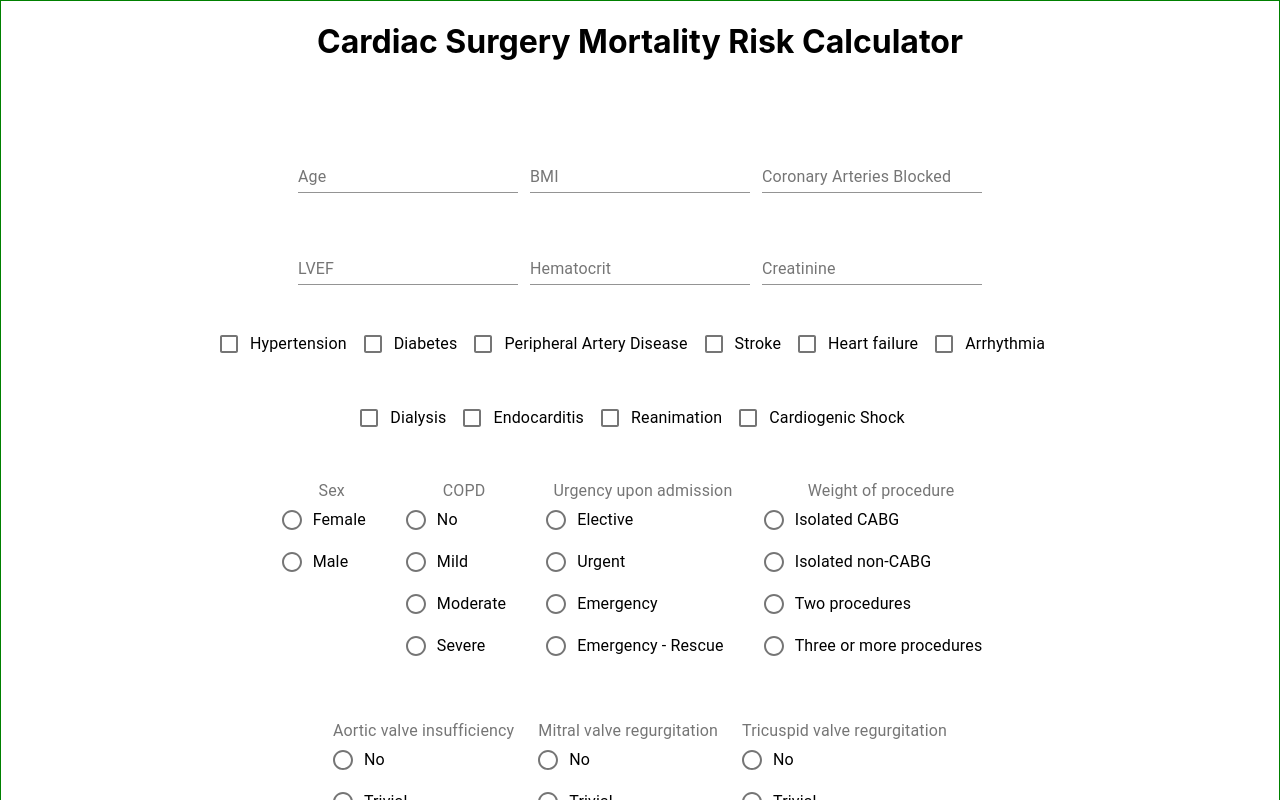
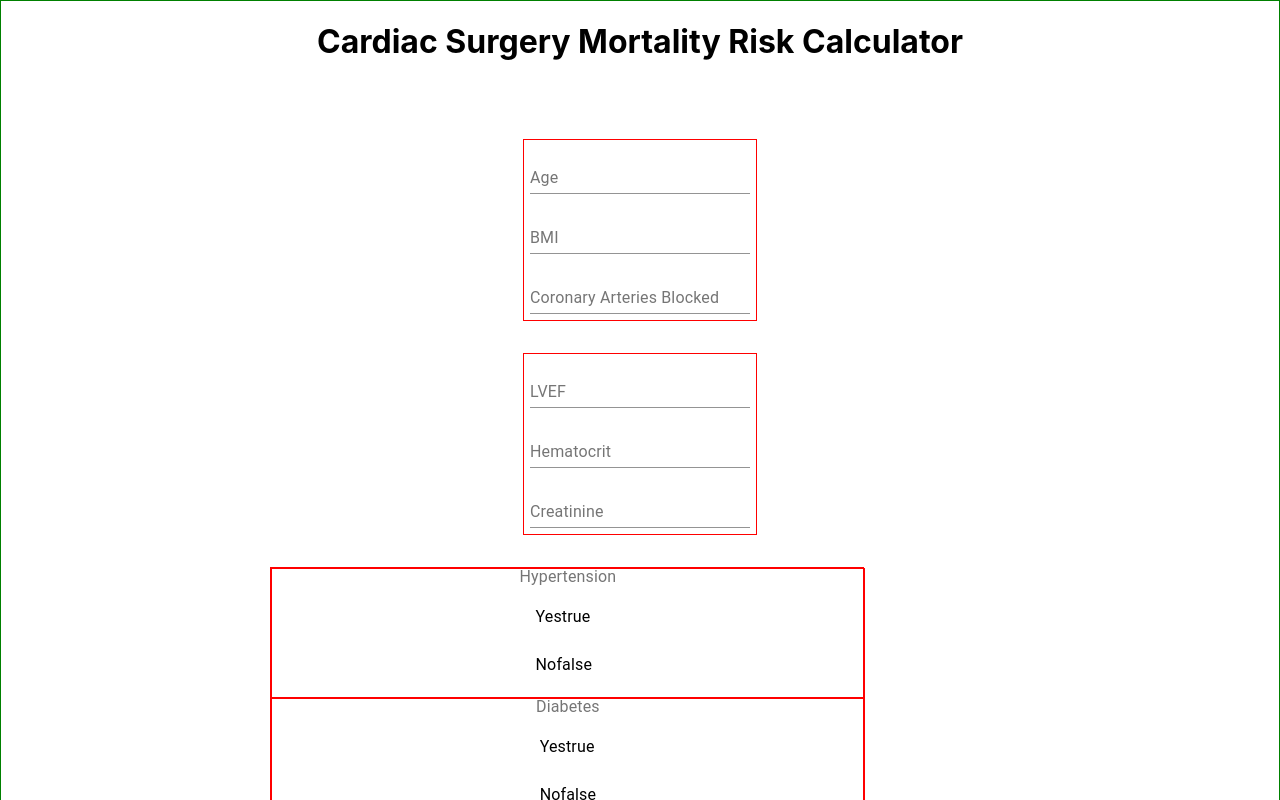
Before and after one commit to santiag0m/cardio-client, a React (Create React App) app: page / in a window 1280 px wide. Shown: the top 800 px of the page. Built offline with nearby package versions, Linux system fonts and the light colour scheme.

Commit message:
Working changes

```diff
--- a/src/components/Field.js
+++ b/src/components/Field.js
@@ -8,6 +8,8 @@ import {
   FormLabel,
   Checkbox,
 } from "@material-ui/core";
+
+import ListSelectionField from "./ListSelectionField.js";
 
 export default function Field({
   field_name,
@@ -38,17 +40,11 @@ export default function Field({
       );
     } else {
       input_field = (
-        <FormControlLabel
-          control={
-            <Checkbox
-              checked={fieldValue}
-              label={field_name}
-              onChange={handleCheckboxChange}
-            />
-          }
-          label={field_name}
-          //   labelPlacement="start"
-        ></FormControlLabel>
+        <ListSelectionField
+          field_name={field_name}
+          options={{ Yes: "true", No: "false" }}
+          formUpdate={formUpdate}
+        />
       );
     }
   } else {
--- /dev/null
+++ b/src/components/ListSelectionField.js
@@ -0,0 +1,40 @@
+import React, { useState, useEffect } from "react";
+import {
+  FormControl,
+  FormLabel,
+  List,
+  ListItem,
+  ListItemText,
+} from "@material-ui/core";
+
+export default function ListSelectionField({
+  field_name,
+  options,
+  formUpdate,
+}) {
+  const [fieldValue, setFieldValue] = useState(null);
+
+  useEffect(() => {
+    console.log(field_name, fieldValue)
+    formUpdate(field_name, fieldValue);
+  }, [field_name, fieldValue]);
+
+  return (
+    <FormControl>
+      <FormLabel component="legend">{field_name}</FormLabel>
+      <List>
+        {Object.entries(options).map((text, value) => {
+          return (
+            <ListItem
+              button
+              selected={value === fieldValue}
+              onClick={() => setFieldValue(value)}
+            >
+              <ListItemText primary={text} />
+            </ListItem>
+          );
+        })}
+      </List>
+    </FormControl>
+  );
+}
--- a/src/views/Form.js
+++ b/src/views/Form.js
@@ -2,6 +2,25 @@ import React, { useState, useCallback } from "react";
 
 import Field from "../components/Field.js";
 import { Button, FormControl, FormGroup, makeStyles } from "@material-ui/core";
+
+
+async function postData(url = '', data = {}) {
+  // Default options are marked with *
+  const bodyData = JSON.stringify(data)
+  console.log(bodyData)
+  const response = await fetch(url, {
+    method: 'POST', // *GET, POST, PUT, DELETE, etc.
+    mode: 'no-cors', // no-cors, *cors, same-origin
+    cache: 'no-cache', // *default, no-cache, reload, force-cache, only-if-cached
+    // credentials: 'same-origin', // include, *same-origin, omit
+    headers: {
+      'Content-Type': 'application/json'
+      // 'Content-Type': 'application/x-www-form-urlencoded',
+    },
+    body: bodyData // body data type must match "Content-Type" header
+  });
+  return response.json(); // parses JSON response into native JavaScript objects
+}
 
 function requestUpdate(field_name, value, formRequest, setRequest) {
   if ((value !== undefined) & (value !== null) & (value !== "")) {
@@ -17,6 +36,7 @@ const useStyles = makeStyles((theme) => ({
     display: "flex",
     flexDirection: "column",
     width: "80%",
+    alignItems: "center",
     margin: "0 0 128px 0",
   },
   formControl: {
@@ -25,19 +45,24 @@ const useStyles = makeStyles((theme) => ({
   },
   checkboxGroup: {
     display: "flex",
-    flexDirection: "row",
-    flexWrap: "wrap",
+    flexDirection: "column",
+    width: "80%",
     justifyContent: "center",
-    alignSelf: "center",
     margin: "32px 0 0 0",
+    border: "1px solid red",
+  },
+  checkbox: {
+    width: "100%",
+    border: "1px solid red",
   },
   numbersGroup: {
     display: "flex",
-    flexDirection: "row",
-    flexWrap: "wrap",
+    flexDirection: "column",
+    // flexWrap: "wrap",
     justifyContent: "space-evenly",
     alignSelf: "center",
     margin: "32px 0 0 0",
+    border: "1px solid red",
   },
   number: {
     margin: "6px",
@@ -148,36 +173,42 @@ export default function Form() {
         field_name="Hypertension"
         type="checkbox"
         formUpdate={formUpdate}
+        className={classes.checkbox}
       />
       <Field
         key="Diabetes"
         field_name="Diabetes"
         type="checkbox"
         formUpdate={formUpdate}
+        className={classes.checkbox}
       />
       <Field
         key="Peripheral Artery Disease"
         field_name="Peripheral Artery Disease"
         type="checkbox"
         formUpdate={formUpdate}
+        className={classes.checkbox}
       />
       <Field
         key="Stroke"
         field_name="Stroke"
         type="checkbox"
         formUpdate={formUpdate}
+        className={classes.checkbox}
       />
       <Field
         key="Heart Failure"
         field_name="Heart failure"
         type="checkbox"
         formUpdate={formUpdate}
+        className={classes.checkbox}
       />
       <Field
         key="Arrhythmia"
         field_name="Arrhythmia"
         type="checkbox"
         formUpdate={formUpdate}
+        className={classes.checkbox}
       />
     </FormGroup>,
     <FormGroup key="urgent-checkboxes" className={classes.checkboxGroup}>
@@ -186,24 +217,28 @@ export default function Form() {
         field_name="Dialysis"
         type="checkbox"
         formUpdate={formUpdate}
+        className={classes.checkbox}
       />
       <Field
         key="Endocarditis"
         field_name="Endocarditis"
         type="checkbox"
         formUpdate={formUpdate}
+        className={classes.checkbox}
       />
       <Field
         key="Reanimation"
         field_name="Reanimation"
         type="checkbox"
         formUpdate={formUpdate}
+        className={classes.checkbox}
       />
       <Field
         key="Cardiogenic Shock"
         field_name="Cardiogenic Shock"
         type="checkbox"
         formUpdate={formUpdate}
+        className={classes.checkbox}
       />
     </FormGroup>,
     <FormGroup key="categories" className={classes.categoryGroup}>
```
Also changed, not shown: package.json (+7 -2 lines), 1 other file (tests, documents, lock files or other folders).
